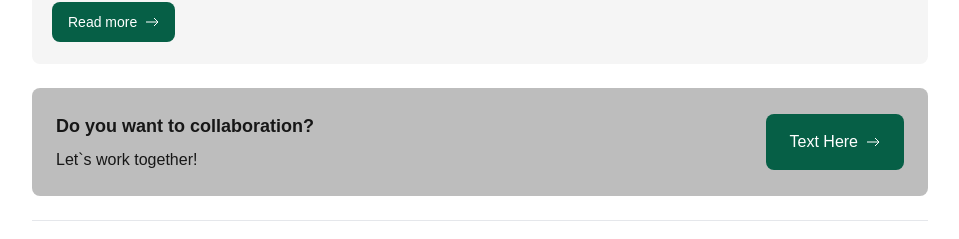
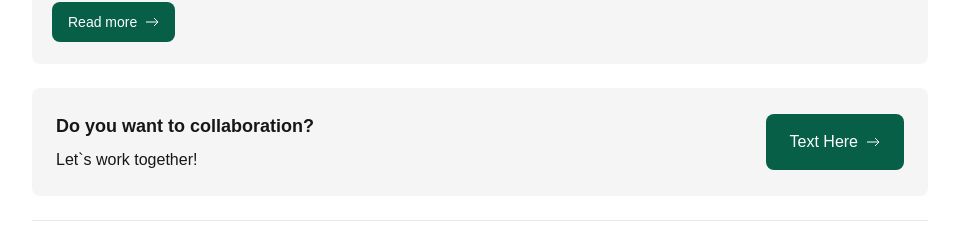
Before and after one commit to karyaelb/personal-page, a React (Vite) app: page / in a window 1280 px wide. Shown: the part 1850-2089 px from the top of the page, without its empty margins (160-1119 px from the left). Built offline with nearby package versions, Linux system fonts and the light colour scheme.

Commit message:
added color in day mode

```diff
--- a/src/components/App.jsx
+++ b/src/components/App.jsx
@@ -221,7 +221,7 @@ function App() {
             whileInView="visible"
             viewport={{ once: true, amount: 0.2 }} // Hanya jalankan sekali saat 20% elemen terlihat
           >
-            <div className="p-6 rounded-lg bg-neutral-800/[0.3] gap-2 justify-between grid grid-cols-3 items-center">
+            <div className="p-6 rounded-lg bg-neutral-100 dark:bg-neutral-800/[0.3] gap-2 justify-between grid grid-cols-3 items-center">
               <h2 className="justify-start col-span-2 font-semibold sm:text-lg ">
                 Do you want to collaboration?
               </h2>
```
